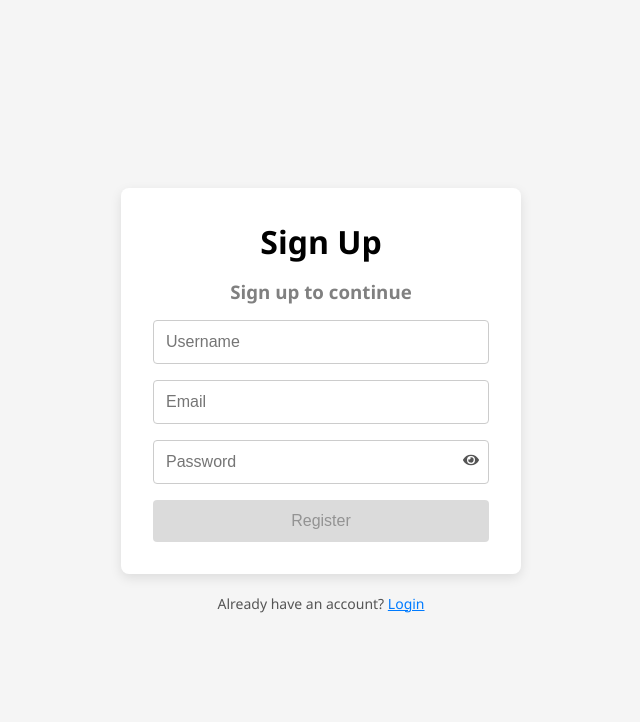
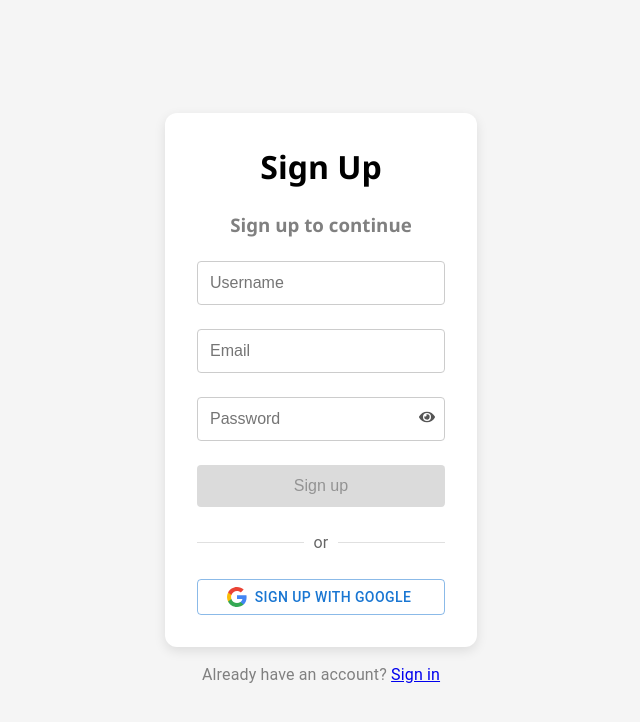
Before and after one commit to Azgoh/React-Practice, a React (Vite) app: page /register in a window 1280 px wide. Shown: the top 722 px of the page, without its empty margins (319-959 px from the left). Built offline with nearby package versions, Linux system fonts and the light colour scheme.

Commit message:
Improve styling and add google signup

```diff
--- a/src/component/SignUpForm.css
+++ b/src/component/SignUpForm.css
@@ -1,32 +1,44 @@
 .wrapper {
-  min-height: 100vh;
   display: flex;
   justify-content: center;
   align-items: center;
   flex-direction: column;
   padding: 1rem;
+  height: 100%;
+  width: 100%;
 }
 
 h1{
-    align-self: center;
+  align-self: center;
 }
 
 h3{
-    align-self: center;
-    color: gray;
+  align-self: center;
+  color: grey;
 }
 
 
 form {
   display: flex;
   flex-direction: column;
-  gap: 1rem;
+  gap: 1.5rem;
   width: 100%;
-  max-width: 400px;
+  max-width: 25%;
   background: white;
   padding: 2rem;
-  border-radius: 8px;
+  border-radius: 12px;
   box-shadow: 0 4px 12px rgba(0, 0, 0, 0.1);
+  height: auto;
+  margin-bottom: 1rem;
+  min-height: 400px;
+}
+
+.login_typography{
+  color: grey;
+}
+
+.login_link:hover{
+  color: #0056b3;
 }
 
 .password-container {
@@ -73,26 +85,18 @@ input, .register-btn {
   background-color: #0056b3;
 }
 
-.login-prompt {
-  margin-top: 20px;
-  text-align: center;
-  font-size: 14px;
-  color: #555;
-}
-
-.login-prompt .router{
-  color: #007bff;
-  cursor: pointer;
-  text-decoration: underline;
-}
-
-.login-prompt .router:hover{
-  color: #0056b3;
-}
-
 p {
   font-size: 0.8rem;
   color: red;
+}
+
+input:hover{
+  border: 1px solid black;
+}
+
+input:focus{
+  border: 1px solid blue;
+  outline: none;
 }
 
 @media (max-width: 480px) {
--- a/src/component/SignUpForm.tsx
+++ b/src/component/SignUpForm.tsx
@@ -1,9 +1,14 @@
+/* eslint-disable @typescript-eslint/no-explicit-any */
 import React, { useState } from 'react';
 import axios from 'axios';
 import type { RegisterRequestDto } from '../interface/RegisterRequestDto';
 import * as FaIcons from 'react-icons/fa';
 import './SignUpForm.css';
 import { Link } from 'react-router-dom';
+import { GoogleIcon } from '../icons/CustomIcons';
+import { Button, Divider, Typography } from '@mui/material';
+import { useNavigate } from 'react-router-dom';
+
 
 function SignUpForm() {
 
@@ -34,7 +39,9 @@ function SignUpForm() {
 
     const emailRegex = /^[^\s@]+@[^\s@]+\.[^\s@]+$/;
 
-    const passwordErrorMessage: string = "Password must be between 8-30 characters, only numbers and letters"
+    const passwordErrorMessage: string = "Password must be between 8-30 characters, only numbers and letters";
+
+    const navigate = useNavigate();
 
     const handleChange = (e: React.ChangeEvent<HTMLInputElement>): void => {
         const {name, value} = e.target;
@@ -94,6 +101,8 @@ function SignUpForm() {
                 {headers: { 'Content-Type': 'application/json' }}
             );
             setMessage(response.data);
+            navigate("/login");
+
         } catch (err: any){
             if(err.response?.data?.message){
                 setError(err.response.data.message);
@@ -125,12 +134,28 @@ function SignUpForm() {
                     </span>
                 </div>
                 {passwordError && <p>{passwordError}</p>}
-                <button className='register-btn' type='submit' disabled={!isFormValid()}>Register</button>
+                <button className='register-btn' type='submit' disabled={!isFormValid()}>Sign up</button>
+                <Divider>
+                    <Typography sx={{ color: 'text.secondary' }}>or</Typography>
+                </Divider>
+                <Button
+                fullWidth
+                variant="outlined"
+                onClick={() => { window.location.href = 'http://localhost:8080/oauth2/authorization/google';}}
+                startIcon={<GoogleIcon />}
+                >
+                Sign up with Google
+                </Button>
             </form>
-            <div className="login-prompt">
-             Already have an account? <Link className='router' to="/login">Login</Link>
-            </div>
-
+            <Typography sx={{ textAlign: 'center' }} className='login_typography'>
+                Already have an account?{' '}
+                <Link
+                to="/login"
+                className='login_link'
+                >
+                Sign in
+                </Link>
+            </Typography>
             {message && <p style={{color: 'green'}}>{message}</p>}
             {error && <p style={{color: 'red'}}>{error}</p>}
         </div>
--- /dev/null
+++ b/src/icons/CustomIcons.tsx
@@ -0,0 +1,120 @@
+import * as React from 'react';
+import SvgIcon from '@mui/material/SvgIcon';
+
+export function SitemarkIcon() {
+  return (
+    <SvgIcon sx={{ height: 21, width: 100 }}>
+      <svg
+        width={86}
+        height={19}
+        viewBox="0 0 86 19"
+        fill="none"
+        xmlns="http://www.w3.org/2000/svg"
+      >
+        <path
+          fill="#B4C0D3"
+          d="m.787 12.567 6.055-2.675 3.485 2.006.704 6.583-4.295-.035.634-4.577-.74-.422-3.625 2.817-2.218-3.697Z"
+        />
+        <path
+          fill="#00D3AB"
+          d="m10.714 11.616 5.352 3.908 2.112-3.767-4.295-1.725v-.845l4.295-1.76-2.112-3.732-5.352 3.908v4.013Z"
+        />
+        <path
+          fill="#4876EF"
+          d="m10.327 7.286.704-6.583-4.295.07.634 4.577-.74.422-3.66-2.816L.786 6.617l6.055 2.676 3.485-2.007Z"
+        />
+        <path
+          fill="#4876EE"
+          d="M32.507 8.804v6.167h2.312v-7.86h-3.366v1.693h1.054ZM32.435 6.006c.212.22.535.33.968.33.434 0 .751-.11.953-.33.213-.23.318-.516.318-.86 0-.354-.105-.641-.318-.86-.202-.23-.52-.345-.953-.345-.433 0-.756.115-.968.344-.202.22-.303.507-.303.86 0 .345.101.632.303.861ZM24.46 14.799c.655.296 1.46.444 2.413.444.896 0 1.667-.139 2.312-.416.645-.277 1.141-.664 1.488-1.162.357-.506.535-1.094.535-1.764 0-.65-.169-1.2-.506-1.649-.328-.459-.785-.818-1.373-1.076-.587-.267-1.266-.435-2.037-.502l-.809-.071c-.481-.039-.828-.168-1.04-.388a1.08 1.08 0 0 1-.318-.774c0-.23.058-.44.173-.631.116-.201.29-.359.52-.474.241-.114.535-.172.882-.172.366 0 .67.067.91.201.053.029.104.059.15.09l.012.009.052.037c.146.111.263.243.35.395.125.21.188.444.188.703h2.311c0-.689-.159-1.286-.476-1.793-.318-.516-.776-.913-1.373-1.19-.588-.287-1.296-.43-2.124-.43-.79 0-1.474.133-2.052.4a3.131 3.131 0 0 0-1.358 1.12c-.318.487-.477 1.066-.477 1.735 0 .927.314 1.673.94 2.237.626.564 1.464.89 2.514.976l.794.071c.645.058 1.113.187 1.401.388a.899.899 0 0 1 .434.788 1.181 1.181 0 0 1-.231.717c-.154.201-.38.36-.68.474-.298.115-.669.172-1.112.172-.49 0-.89-.067-1.199-.2-.308-.144-.539-.33-.694-.56a1.375 1.375 0 0 1-.216-.746h-2.297c0 .679.168 1.281.505 1.807.337.517.834.928 1.489 1.234ZM39.977 15.07c-.8 0-1.445-.095-1.936-.286a2.03 2.03 0 0 1-1.084-.99c-.221-.469-.332-1.1-.332-1.893V8.789h-1.2V7.11h1.2V4.988h2.153V7.11h2.312V8.79h-2.312v3.198c0 .373.096.66.289.86.202.192.486.287.852.287h1.17v1.937h-1.112Z"
+        />
+        <path
+          fill="#4876EE"
+          fillRule="evenodd"
+          d="M43.873 14.899c.52.23 1.117.344 1.791.344.665 0 1.252-.115 1.763-.344.51-.23.934-.55 1.271-.96.337-.412.564-.88.679-1.407h-2.124c-.096.24-.279.44-.549.603-.27.162-.616.244-1.04.244-.262 0-.497-.031-.704-.093a1.572 1.572 0 0 1-.423-.194 1.662 1.662 0 0 1-.636-.803 3.159 3.159 0 0 1-.163-.645h5.784v-.775a4.28 4.28 0 0 0-.463-1.98 3.686 3.686 0 0 0-1.343-1.477c-.578-.382-1.291-.574-2.139-.574-.645 0-1.223.115-1.733.345-.501.22-.92.52-1.257.903a4.178 4.178 0 0 0-.78 1.305c-.174.478-.26.98-.26 1.506v.287c0 .507.086 1.004.26 1.492.183.478.443.913.78 1.305.347.382.775.688 1.286.918Zm-.094-4.674.02-.09a2.507 2.507 0 0 1 .117-.356c.145-.354.356-.622.636-.804.104-.067.217-.123.339-.165.204-.071.433-.107.686-.107.395 0 .723.09.983.272.27.173.472.426.607.76a2.487 2.487 0 0 1 .16.603h-3.57c.006-.038.013-.076.022-.113Z"
+          clipRule="evenodd"
+        />
+        <path
+          fill="#4876EE"
+          d="M50.476 14.97V7.112h1.835v1.98a4.54 4.54 0 0 1 .173-.603c.202-.536.506-.937.91-1.205.405-.277.9-.416 1.488-.416h.101c.598 0 1.094.139 1.489.416.404.268.707.67.91 1.205l.016.04.013.037.028-.077c.212-.536.52-.937.925-1.205.405-.277.901-.416 1.489-.416h.1c.598 0 1.098.139 1.503.416.414.268.727.67.94 1.205.211.535.317 1.205.317 2.008v4.475h-2.312v-4.604c0-.43-.115-.78-.346-1.047-.222-.268-.54-.402-.954-.402-.414 0-.742.139-.982.416-.241.268-.362.626-.362 1.076v4.56h-2.326v-4.603c0-.43-.115-.78-.346-1.047-.222-.268-.535-.402-.94-.402-.423 0-.756.139-.996.416-.241.268-.362.626-.362 1.076v4.56h-2.311Z"
+        />
+        <path
+          fill="#4876EE"
+          fillRule="evenodd"
+          d="M68.888 13.456v1.515h1.834v-4.82c0-.726-.144-1.319-.433-1.778-.289-.468-.712-.817-1.271-1.047-.549-.23-1.228-.344-2.037-.344a27.76 27.76 0 0 0-.896.014c-.318.01-.626.024-.924.043l-.229.016a36.79 36.79 0 0 0-.552.042v1.936a81.998 81.998 0 0 1 1.733-.09 37.806 37.806 0 0 1 1.171-.025c.424 0 .732.1.925.301.193.201.289.502.289.904v.029h-1.43c-.704 0-1.325.09-1.864.272-.54.172-.959.445-1.257.818-.299.363-.448.832-.448 1.405 0 .526.12.98.361 1.363.24.373.573.66.997.86.433.201.934.302 1.502.302.55 0 1.012-.1 1.388-.302.385-.2.683-.487.895-.86a2.443 2.443 0 0 0 .228-.498l.018-.056Zm-.39-1.397v-.63h-1.445c-.405 0-.718.1-.939.3-.212.192-.318.455-.318.79 0 .157.026.3.08.429a.99.99 0 0 0 .238.345c.221.191.534.287.939.287a2.125 2.125 0 0 0 .394-.038c.106-.021.206-.052.3-.092.212-.095.385-.253.52-.473.135-.22.212-.526.23-.918Z"
+          clipRule="evenodd"
+        />
+        <path
+          fill="#4876EE"
+          d="M72.106 14.97V7.11h1.835v2.595c.088-.74.31-1.338.665-1.791.481-.603 1.174-.904 2.08-.904h.303v1.98h-.578c-.635 0-1.127.172-1.473.516-.347.334-.52.822-.52 1.463v4.001h-2.312ZM79.92 11.298h.767l2.499 3.672h2.6l-3.169-4.51 2.606-3.35h-2.427l-2.875 3.737V4.5h-2.312v10.47h2.312v-3.672Z"
+        />
+      </svg>
+    </SvgIcon>
+  );
+}
+
+export function FacebookIcon() {
+  return (
+    <SvgIcon>
+      <svg
+        width="16"
+        height="16"
+        viewBox="0 0 16 16"
+        fill="none"
+        xmlns="http://www.w3.org/2000/svg"
+      >
+        <path
+          d="M6.68 15.92C2.88 15.24 0 11.96 0 8C0 3.6 3.6 0 8 0C12.4 0 16 3.6 16 8C16 11.96 13.12 15.24 9.32 15.92L8.88 15.56H7.12L6.68 15.92Z"
+          fill="url(#paint0_linear_795_116)"
+        />
+        <path
+          d="M11.12 10.2391L11.48 7.99914H9.36V6.43914C9.36 5.79914 9.6 5.31914 10.56 5.31914H11.6V3.27914C11.04 3.19914 10.4 3.11914 9.84 3.11914C8 3.11914 6.72 4.23914 6.72 6.23914V7.99914H4.72V10.2391H6.72V15.8791C7.16 15.9591 7.6 15.9991 8.04 15.9991C8.48 15.9991 8.92 15.9591 9.36 15.8791V10.2391H11.12Z"
+          fill="white"
+        />
+        <defs>
+          <linearGradient
+            id="paint0_linear_795_116"
+            x1="8"
+            y1="0"
+            x2="8"
+            y2="15.9991"
+            gradientUnits="userSpaceOnUse"
+          >
+            <stop stopColor="#1AAFFF" />
+            <stop offset="1" stopColor="#0163E0" />
+          </linearGradient>
+        </defs>
+      </svg>
+    </SvgIcon>
+  );
+}
+
+export function GoogleIcon() {
+  return (
+    <SvgIcon>
+      <svg
+        width="16"
+        height="16"
+        viewBox="0 0 16 16"
+        fill="none"
+        xmlns="http://www.w3.org/2000/svg"
+      >
+        <path
+          d="M15.68 8.18182C15.68 7.61455 15.6291 7.06909 15.5345 6.54545H8V9.64364H12.3055C12.1164 10.64 11.5491 11.4836 10.6982 12.0509V14.0655H13.2945C14.8073 12.6691 15.68 10.6182 15.68 8.18182Z"
+          fill="#4285F4"
+        />
+        <path
+          d="M8 16C10.16 16 11.9709 15.2873 13.2945 14.0655L10.6982 12.0509C9.98545 12.5309 9.07636 12.8218 8 12.8218C5.92 12.8218 4.15273 11.4182 3.52 9.52727H0.858182V11.5927C2.17455 14.2036 4.87273 16 8 16Z"
+          fill="#34A853"
+        />
+        <path
+          d="M3.52 9.52C3.36 9.04 3.26545 8.53091 3.26545 8C3.26545 7.46909 3.36 6.96 3.52 6.48V4.41455H0.858182C0.312727 5.49091 0 6.70545 0 8C0 9.29455 0.312727 10.5091 0.858182 11.5855L2.93091 9.97091L3.52 9.52Z"
+          fill="#FBBC05"
+        />
+        <path
+          d="M8 3.18545C9.17818 3.18545 10.2255 3.59273 11.0618 4.37818L13.3527 2.08727C11.9636 0.792727 10.16 0 8 0C4.87273 0 2.17455 1.79636 0.858182 4.41455L3.52 6.48C4.15273 4.58909 5.92 3.18545 8 3.18545Z"
+          fill="#EA4335"
+        />
+      </svg>
+    </SvgIcon>
+  );
+}
```
Also changed, not shown: package.json (+6 -2 lines), 1 other file (tests, documents, lock files or other folders).
